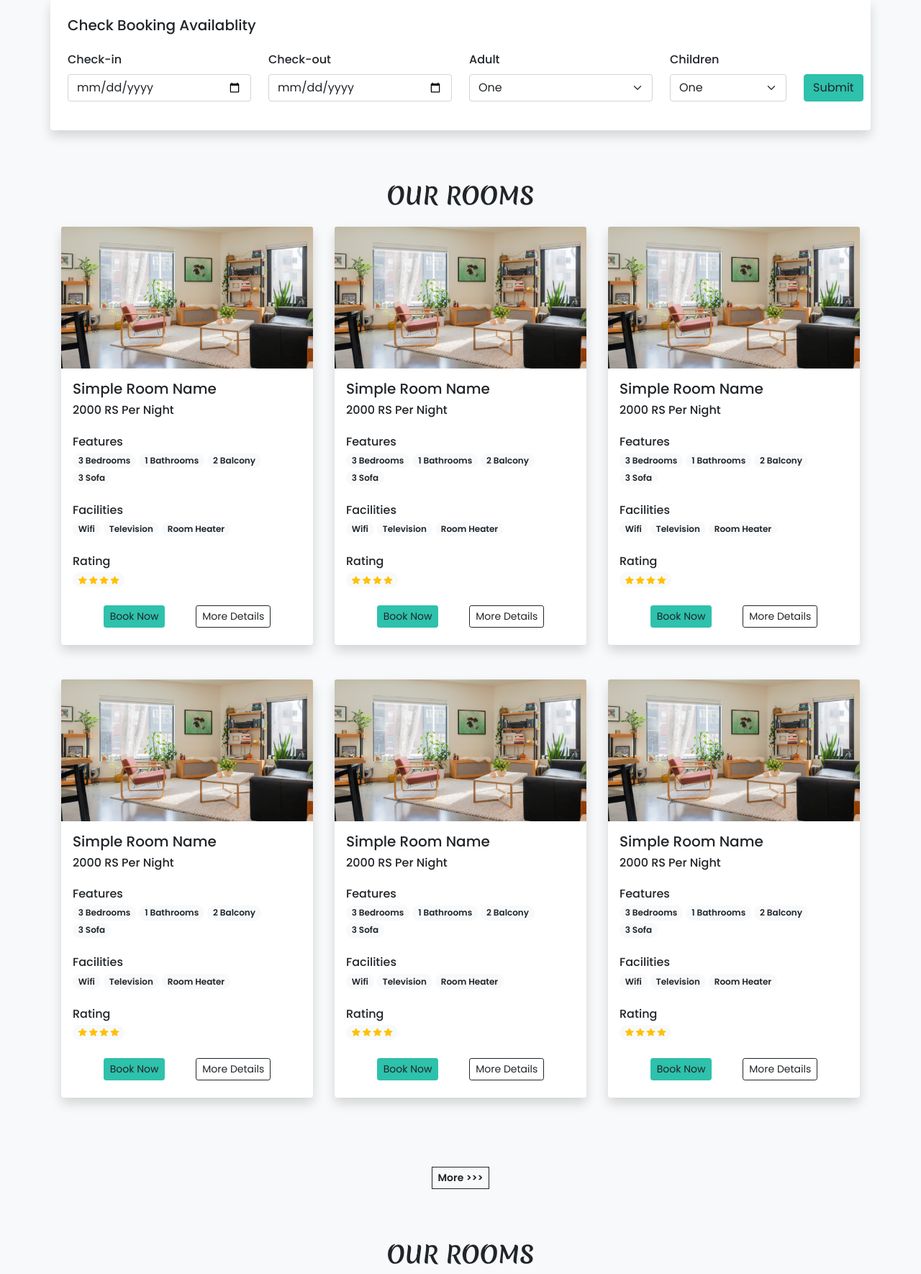
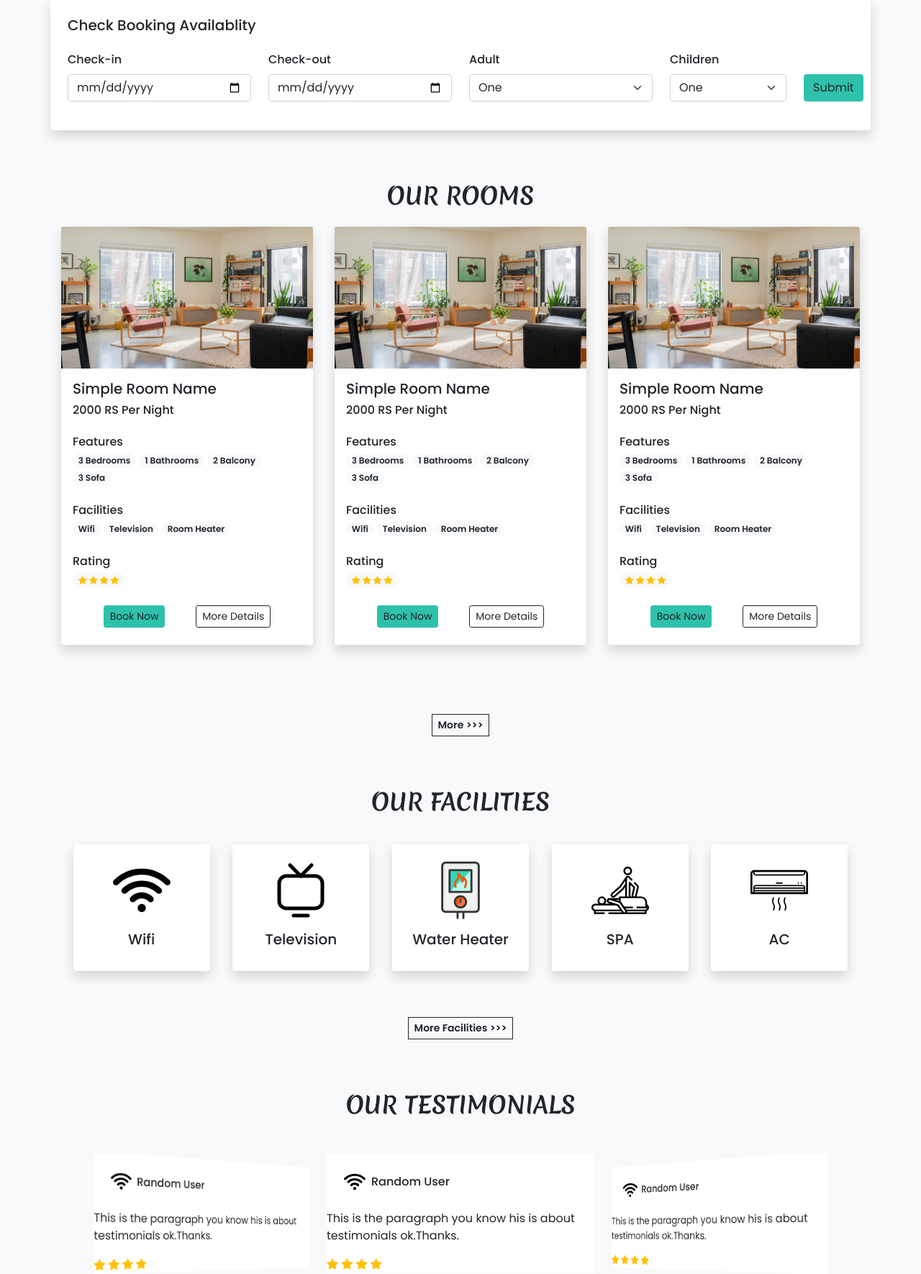
Before and after one commit to webcord7/Hotel-Town_Dynamic, a PHP site: page / in a window 1280 px wide. Shown: the part 967-2737 px from the top of the page at 72% size. Run offline with PHP 8.4, Linux system fonts and the light colour scheme.

Commit message:
Complete First Page

```diff
--- a/index.php
+++ b/index.php
@@ -4,7 +4,7 @@
 <head>
   <meta charset="UTF-8">
   <meta name="viewport" content="width=device-width, initial-scale=1.0">
-  <title>Hotel Town</title>
+  <title>HOTEL TOWN</title>
   <!-- Bootstrap 5 -->
   <link href="https://cdn.jsdelivr.net/npm/bootstrap@5.0.2/dist/css/bootstrap.min.css" rel="stylesheet"
     integrity="sha384-EVSTQN3/azprG1Anm3QDgpJLIm9Nao0Yz1ztcQTwFspd3yD65VohhpuuCOmLASjC" crossorigin="anonymous">
@@ -17,6 +17,11 @@
       margin-top: -50px;
       z-index: 2;
       position: relative;
+    }
+    @media screen and (max-width: 768px) {
+      .login-btn{
+        margin-bottom: 15px;
+      }
     }
 
     @media screen and (max-width: 575px) {
@@ -86,7 +91,7 @@
 
         </ul>
         <div class="d-flex">
-          <button type="button" class="btn btn-outline-dark shadow-none me-lg-2 me-3" data-bs-toggle="modal"
+          <button type="button" class="btn btn-outline-dark shadow-none me-lg-2 me-3 login-btn" data-bs-toggle="modal"
             data-bs-target="#loginModal">
             LogIn
           </button>
@@ -268,6 +273,7 @@
   </div>
   <!-- Our Rooms -->
   <h2 class="mt-5 pt-4 mb-4 text-center fw-bold h-font">OUR ROOMS</h2>
+  <!--  -->
   <div class="container">
     <div class="row">
       <div class="col-lg-4 col-md-6 mb-5">
@@ -322,215 +328,8 @@
             </div>
           </div>
         </div>
-    </div><div class="col-lg-4 col-md-6 mb-5">
-
-      <div class="card border-0 shadow" style="max-width: 350px; margin:auto;">
-        <img src="images/rooms/1.jpg" class="card-img-top">
-        <div class="card-body">
-          <h5 class="">Simple Room Name</h5>
-          <h6 class="mb-4">2000 RS Per Night</h6>
-          <div class="features mb-4">
-            <h6 class="mb-1">Features</h6>
-            <span class="badge rounded-pill bg-light text-dark text-wrap ">
-              3 Bedrooms
-            </span>
-            <span class="badge rounded-pill bg-light text-dark text-wrap ">
-              1 Bathrooms
-            </span>
-            <span class="badge rounded-pill bg-light text-dark text-wrap ">
-              2 Balcony
-            </span>
-            <span class="badge rounded-pill bg-light text-dark text-wrap ">
-              3 Sofa
-            </span>
       </div>
-            <div class="Facilities mb-4">
-              <h6 class="mb-1">Facilities</h6>
-              <span class="badge rounded-pill bg-light text-dark text-wrap ">
-                Wifi
-              </span>
-              <span class="badge rounded-pill bg-light text-dark text-wrap ">
-                Television
-              </span>
-              <span class="badge rounded-pill bg-light text-dark text-wrap ">
-                Room Heater
-              </span>
-            </div>
-            <div class="mb-4 Rating">
-              <h6 class="mb-1">Rating</h6>
-
-              <span class="badge rounded-pill bg-light ">
-
-                <i class="bi bi-star-fill text-warning"></i>
-                <i class="bi bi-star-fill text-warning"></i>
-                <i class="bi bi-star-fill text-warning"></i>
-                <i class="bi bi-star-fill text-warning "></i>
-              </span>
-            </div>
-          <div class="d-flex justify-content-evenly mb-2">
-
-          <a href="#" class="btn btn-sm  btn-outline-dark custom-bg shadow-none">Book Now</a>
-          <a href="#" class="btn btn-sm btn-outline-dark shadow-none">More Details</a>
-        </div>
-      </div>
-    </div>
-  </div><div class="col-lg-4 col-md-6 mb-5">
-
-    <div class="card border-0 shadow" style="max-width: 350px; margin:auto;">
-      <img src="images/rooms/1.jpg" class="card-img-top">
-      <div class="card-body">
-        <h5 class="">Simple Room Name</h5>
-        <h6 class="mb-4">2000 RS Per Night</h6>
-        <div class="features mb-4">
-          <h6 class="mb-1">Features</h6>
-          <span class="badge rounded-pill bg-light text-dark text-wrap ">
-            3 Bedrooms
-          </span>
-          <span class="badge rounded-pill bg-light text-dark text-wrap ">
-            1 Bathrooms
-          </span>
-          <span class="badge rounded-pill bg-light text-dark text-wrap ">
-            2 Balcony
-          </span>
-          <span class="badge rounded-pill bg-light text-dark text-wrap ">
-            3 Sofa
-          </span>
-        </div>
-          <div class="Facilities mb-4">
-            <h6 class="mb-1">Facilities</h6>
-            <span class="badge rounded-pill bg-light text-dark text-wrap ">
-              Wifi
-            </span>
-            <span class="badge rounded-pill bg-light text-dark text-wrap ">
-              Television
-            </span>
-            <span class="badge rounded-pill bg-light text-dark text-wrap ">
-              Room Heater
-            </span>
-          </div>
-          <div class="mb-4 Rating">
-            <h6 class="mb-1">Rating</h6>
-
-            <span class="badge rounded-pill bg-light ">
-
-              <i class="bi bi-star-fill text-warning"></i>
-              <i class="bi bi-star-fill text-warning"></i>
-              <i class="bi bi-star-fill text-warning"></i>
-              <i class="bi bi-star-fill text-warning "></i>
-            </span>
-          </div>
-        <div class="d-flex justify-content-evenly mb-2">
-
-        <a href="#" class="btn btn-sm  btn-outline-dark custom-bg shadow-none">Book Now</a>
-        <a href="#" class="btn btn-sm btn-outline-dark shadow-none">More Details</a>
-      </div>
-    </div>
-  </div>
-</div><div class="col-lg-4 col-md-6 mb-5">
-
-  <div class="card border-0 shadow" style="max-width: 350px; margin:auto;">
-    <img src="images/rooms/1.jpg" class="card-img-top">
-    <div class="card-body">
-      <h5 class="">Simple Room Name</h5>
-      <h6 class="mb-4">2000 RS Per Night</h6>
-      <div class="features mb-4">
-        <h6 class="mb-1">Features</h6>
-        <span class="badge rounded-pill bg-light text-dark text-wrap ">
-          3 Bedrooms
-        </span>
-        <span class="badge rounded-pill bg-light text-dark text-wrap ">
-          1 Bathrooms
-        </span>
-        <span class="badge rounded-pill bg-light text-dark text-wrap ">
-          2 Balcony
-        </span>
-        <span class="badge rounded-pill bg-light text-dark text-wrap ">
-          3 Sofa
-        </span>
-      </div>
-        <div class="Facilities mb-4">
-          <h6 class="mb-1">Facilities</h6>
-          <span class="badge rounded-pill bg-light text-dark text-wrap ">
-            Wifi
-          </span>
-          <span class="badge rounded-pill bg-light text-dark text-wrap ">
-            Television
-          </span>
-          <span class="badge rounded-pill bg-light text-dark text-wrap ">
-            Room Heater
-          </span>
-        </div>
-        <div class="mb-4 Rating">
-          <h6 class="mb-1">Rating</h6>
-
-          <span class="badge rounded-pill bg-light ">
-
-            <i class="bi bi-star-fill text-warning"></i>
-            <i class="bi bi-star-fill text-warning"></i>
-            <i class="bi bi-star-fill text-warning"></i>
-            <i class="bi bi-star-fill text-warning "></i>
-          </span>
-        </div>
-      <div class="d-flex justify-content-evenly mb-2">
-
-      <a href="#" class="btn btn-sm  btn-outline-dark custom-bg shadow-none">Book Now</a>
-      <a href="#" class="btn btn-sm btn-outline-dark shadow-none">More Details</a>
-    </div>
-  </div>
-</div>
-</div><div class="col-lg-4 col-md-6 mb-5">
-
-  <div class="card border-0 shadow" style="max-width: 350px; margin:auto;">
-    <img src="images/rooms/1.jpg" class="card-img-top">
-    <div class="card-body">
-      <h5 class="">Simple Room Name</h5>
-      <h6 class="mb-4">2000 RS Per Night</h6>
-      <div class="features mb-4">
-        <h6 class="mb-1">Features</h6>
-        <span class="badge rounded-pill bg-light text-dark text-wrap ">
-          3 Bedrooms
-        </span>
-        <span class="badge rounded-pill bg-light text-dark text-wrap ">
-          1 Bathrooms
-        </span>
-        <span class="badge rounded-pill bg-light text-dark text-wrap ">
-          2 Balcony
-        </span>
-        <span class="badge rounded-pill bg-light text-dark text-wrap ">
-          3 Sofa
-        </span>
-      </div>
-        <div class="Facilities mb-4">
-          <h6 class="mb-1">Facilities</h6>
-          <span class="badge rounded-pill bg-light text-dark text-wrap ">
-            Wifi
-          </span>
-          <span class="badge rounded-pill bg-light text-dark text-wrap ">
-            Television
-          </span>
-          <span class="badge rounded-pill bg-light text-dark text-wrap ">
-            Room Heater
-          </span>
-        </div>
-        <div class="mb-4 Rating">
-          <h6 class="mb-1">Rating</h6>
-
-          <span class="badge rounded-pill bg-light ">
-
-            <i class="bi bi-star-fill text-warning"></i>
-            <i class="bi bi-star-fill text-warning"></i>
-            <i class="bi bi-star-fill text-warning"></i>
-            <i class="bi bi-star-fill text-warning "></i>
-          </span>
-        </div>
-      <div class="d-flex justify-content-evenly mb-2">
-
-      <a href="#" class="btn btn-sm  btn-outline-dark custom-bg shadow-none">Book Now</a>
-      <a href="#" class="btn btn-sm btn-outline-dark shadow-none">More Details</a>
-    </div>
-  </div>
-</div>
-</div><div class="col-lg-4 col-md-6 mb-5">
+      <div class="col-lg-4 col-md-6 mb-5">
 
         <div class="card border-0 shadow" style="max-width: 350px; margin:auto;">
           <img src="images/rooms/1.jpg" class="card-img-top">
@@ -583,23 +382,285 @@
           </div>
         </div>
       </div>
+      <div class="col-lg-4 col-md-6 mb-5">
 
+        <div class="card border-0 shadow" style="max-width: 350px; margin:auto;">
+          <img src="images/rooms/1.jpg" class="card-img-top">
+          <div class="card-body">
+            <h5 class="">Simple Room Name</h5>
+            <h6 class="mb-4">2000 RS Per Night</h6>
+            <div class="features mb-4">
+              <h6 class="mb-1">Features</h6>
+              <span class="badge rounded-pill bg-light text-dark text-wrap ">
+                3 Bedrooms
+              </span>
+              <span class="badge rounded-pill bg-light text-dark text-wrap ">
+                1 Bathrooms
+              </span>
+              <span class="badge rounded-pill bg-light text-dark text-wrap ">
+                2 Balcony
+              </span>
+              <span class="badge rounded-pill bg-light text-dark text-wrap ">
+                3 Sofa
+              </span>
+            </div>
+            <div class="Facilities mb-4">
+              <h6 class="mb-1">Facilities</h6>
+              <span class="badge rounded-pill bg-light text-dark text-wrap ">
+                Wifi
+              </span>
+              <span class="badge rounded-pill bg-light text-dark text-wrap ">
+                Television
+              </span>
+              <span class="badge rounded-pill bg-light text-dark text-wrap ">
+                Room Heater
+              </span>
+            </div>
+            <div class="mb-4 Rating">
+              <h6 class="mb-1">Rating</h6>
 
+              <span class="badge rounded-pill bg-light ">
+
+                <i class="bi bi-star-fill text-warning"></i>
+                <i class="bi bi-star-fill text-warning"></i>
+                <i class="bi bi-star-fill text-warning"></i>
+                <i class="bi bi-star-fill text-warning "></i>
+              </span>
+            </div>
+            <div class="d-flex justify-content-evenly mb-2">
+
+              <a href="#" class="btn btn-sm  btn-outline-dark custom-bg shadow-none">Book Now</a>
+              <a href="#" class="btn btn-sm btn-outline-dark shadow-none">More Details</a>
+            </div>
+          </div>
+        </div>
+      </div>
       <div class="col-lg-12 text-center mt-5">
         <a href="#" class="btn btn-sm btn-outline-dark rounded-0 fw-bold shadow-none">More >>></a>
       </div>
     </div>
   </div>
+  <!-- Our Facilities -->
 
-  <h2 class="mt-5 pt-4 mb-4 text-center fw-bold h-font">OUR ROOMS</h2>
+  <h2 class="mt-5 pt-4 mb-4 text-center fw-bold h-font">OUR FACILITIES</h2>
+  <!--  -->
+  <div class="container">
+    <div class="row justify-content-evenly px-lg-0 px-lg-0 px-5">
+      <div class="col-lg-2 col-md-2 bg-white text-center rounded shadow py-4 my-3">
+        <img src="images/facilities/IMG_43553.svg" width="80px" alt="">
+        <h5 class="mt-3">Wifi</h5>
+      </div>
+      <div class="col-lg-2 col-md-2 bg-white text-center rounded shadow py-4 my-3">
+        <img src="images/facilities/IMG_41622.svg" width="80px" alt="">
+        <h5 class="mt-3">Television</h5>
+      </div>
+      <div class="col-lg-2 col-md-2 bg-white text-center rounded shadow py-4 my-3">
+        <img src="images/facilities/IMG_27079.svg" width="80px" alt="">
+        <h5 class="mt-3">Water Heater</h5>
+      </div>
+      <div class="col-lg-2 col-md-2 bg-white text-center rounded shadow py-4 my-3">
+        <img src="images/facilities/IMG_47816.svg" width="80px" alt="">
+        <h5 class="mt-3">SPA</h5>
+      </div>
+      <div class="col-lg-2 col-md-2 bg-white text-center rounded shadow py-4 my-3">
+        <img src="images/facilities/IMG_49949.svg" width="80px" alt="">
+        <h5 class="mt-3">AC</h5>
+      </div>
+    </div>
+    <div class="col-lg-12 text-center mt-5">
+      <a href="#" class="btn btn-sm btn-outline-dark rounded-0 fw-bold shadow-none">More Facilities >>></a>
+    </div>
+  </div>
+  <!-- Our Testimonials -->
+
+  <h2 class="mt-5 pt-4 mb-4 text-center fw-bold h-font">OUR TESTIMONIALS</h2>
+  <!--  -->
+  <div class="container mt-5">
+    <div class="swiper swiper-testtimonials">
+      <div class="swiper-wrapper mb-5">
+        <div class="swiper-slide bg-white mb-3">
+          <div class="profile d-flex align-items-center p-4">
+            <img src="images/facilities/IMG_43553.svg" width="30px">
+            <h6 class="m-0 ms-2">Random User</h6>
+          </div>
+          <p>
+
+            This is the paragraph you know his is about testimonials ok.Thanks.
+          </p>
+          <div class="rating">
+            <i class="bi bi-star-fill text-warning"></i>
+            <i class="bi bi-star-fill text-warning"></i>
+            <i class="bi bi-star-fill text-warning"></i>
+            <i class="bi bi-star-fill text-warning "></i>
+          </div>
+        </div>
+        <div class="swiper-slide bg-white mb-3">
+          <div class="profile d-flex align-items-center p-4">
+            <img src="images/facilities/IMG_43553.svg" width="30px">
+            <h6 class="m-0 ms-2">Random User</h6>
+          </div>
+          <p>
+
+            This is the paragraph you know his is about testimonials ok.Thanks.
+          </p>
+          <div class="rating">
+            <i class="bi bi-star-fill text-warning"></i>
+            <i class="bi bi-star-fill text-warning"></i>
+            <i class="bi bi-star-fill text-warning"></i>
+            <i class="bi bi-star-fill text-warning "></i>
+          </div>
+        </div>
+        <div class="swiper-slide bg-white mb-3">
+          <div class="profile d-flex align-items-center p-4">
+            <img src="images/facilities/IMG_43553.svg" width="30px">
+            <h6 class="m-0 ms-2">Random User</h6>
+          </div>
+          <p>
+
+            This is the paragraph you know his is about testimonials ok.Thanks.
+          </p>
+          <div class="rating">
+            <i class="bi bi-star-fill text-warning"></i>
+            <i class="bi bi-star-fill text-warning"></i>
+            <i class="bi bi-star-fill text-warning"></i>
+            <i class="bi bi-star-fill text-warning "></i>
+          </div>
+        </div>
+        <div class="swiper-slide bg-white mb-3">
+          <div class="profile d-flex align-items-center p-4">
+            <img src="images/facilities/IMG_43553.svg" width="30px">
+            <h6 class="m-0 ms-2">Random User</h6>
+          </div>
+          <p>
+
+            This is the paragraph you know his is about testimonials ok.Thanks.
+          </p>
+          <div class="rating">
+            <i class="bi bi-star-fill text-warning"></i>
+            <i class="bi bi-star-fill text-warning"></i>
+            <i class="bi bi-star-fill text-warning"></i>
+            <i class="bi bi-star-fill text-warning "></i>
+          </div>
+        </div>
+        <div class="swiper-slide bg-white mb-3">
+          <div class="profile d-flex align-items-center p-4">
+            <img src="images/facilities/IMG_43553.svg" width="30px">
+            <h6 class="m-0 ms-2">Random User</h6>
+          </div>
+          <p>
+
+            This is the paragraph you know his is about testimonials ok.Thanks.
+          </p>
+          <div class="rating">
+            <i class="bi bi-star-fill text-warning"></i>
+            <i class="bi bi-star-fill text-warning"></i>
+            <i class="bi bi-star-fill text-warning"></i>
+            <i class="bi bi-star-fill text-warning "></i>
+          </div>
+        </div>
+        <div class="swiper-slide bg-white mb-3">
+          <div class="profile d-flex align-items-center p-4">
+            <img src="images/facilities/IMG_43553.svg" width="30px">
+            <h6 class="m-0 ms-2">Random User</h6>
+          </div>
+          <p>
+
+            This is the paragraph you know his is about testimonials ok.Thanks.
+          </p>
+          <div class="rating">
+            <i class="bi bi-star-fill text-warning"></i>
+            <i class="bi bi-star-fill text-warning"></i>
+            <i class="bi bi-star-fill text-warning"></i>
+            <i class="bi bi-star-fill text-warning "></i>
+          </div>
+        </div>
+      </div>
+      <div class="swiper-pagination"></div>
+    </div>
+    <div class="col-lg-12 text-center mt-5">
+      <a href="#" class="btn btn-sm btn-outline-dark rounded-0 fw-bold shadow-none">Know More >>></a>
+    </div>
+  </div>
+
+  <!-- Reach us -->
+  <h2 class="mt-5 pt-4 mb-4 text-center fw-bold h-font">REACH US</h2>
+  <!--  -->
   <div class="container">
     <div class="row">
+      <div class="col-lg-8 col-md-12 p-4 mb-lg-0 mb-3 bg-white rounded">
+        <iframe class="w-100 rounded" height="320px"
+          src="https://www.google.com/maps/embed?pb=!1m18!1m12!1m3!1d217698.64919803524!2d74.3343893!3d31.509287213823633!2m3!1f0!2f0!3f0!3m2!1i1024!2i768!4f13.1!3m3!1m2!1s0x39190483e58107d9%3A0xc23abe6ccc7e2462!2sLahore%2C%20Punjab!5e0!3m2!1sen!2s!4v1715250566761!5m2!1sen!2s"
+          loading="lazy"></iframe>
+      </div>
+      <div class="col-lg-4 col-md-12">
+        <div class="bg-white p-4 mb-4 rounded">
+          <h4 class="text-decoration-underline">Call us:</h4>
+          <a href="tel: +92325822834" class="d-inline-block text-dark mb-2 text-decoration-none p-2"><i
+              class="bi bi-telephone-fill p-2"></i> 03258228602</a>
+          <br>
+          <a href="tel: +92325822834" class="d-inline-block text-dark mb-2 text-decoration-none p-2"><i
+              class="bi bi-telephone-fill p-2"></i> 03258228602</a>
+        </div>
+        <div class="bg-white p-4 mb-4 rounded">
+          <h4 class="text-decoration-underline">Follow us:</h4>
+          <a href="#" class="d-inline-block mb-3 ">
+            <span class="badge bg-light text-dark fs-6 p-2">
+              <i class="bi bi-twitter-x me-1"></i>Twitter
+            </span>
+          </a>
+          <br>
+          <a href="#" class="d-inline-block mb-3 ">
+            <span class="badge bg-light text-dark fs-6 p-2">
+              <i class="bi bi-facebook me-1"></i>Facebook
+            </span>
+          </a>
+          <br>
+          <a href="#" class="d-inline-block">
+            <span class="badge bg-light text-dark fs-6 p-2">
+              <i class="bi bi-instagram me-1"></i>Instagram
+            </span>
+          </a>
+        </div>
+      </div>
+    </div>
+  </div>
+
+  <!-- Footer  -->
+
+  <div class="container-fluid">
+    <div class="row">
+      <div class="col-lg-4 p-4 text-center">
+        <h3 class="h-font fw-bold fs-3 mb-2 text-decoration-underline">HOTEL TOWN</h3>
+        <p>
+          Lorem ipsum dolor sit amet consectetur adipisicing elit.
+          Porro dolorem rem unde maxime blanditiis
+          possimus saepe expedita ad. Molestias nisi,
+           atque sit maxime quae mollitia culpa eveniet aliquam architecto nobis!
+        </p>
+      </div>
+      <div class="col-lg-4 p-4 text-center">
+<h5 class="mb-3 text-decoration-underline">Links</h5>
+<a href="#"class=" d-inline-block mb-2 text-dark text-decoration-none">Home</a> <br>
+<a href="#"class=" d-inline-block mb-2 text-dark text-decoration-none">Rooms</a> <br>
+<a href="#"class=" d-inline-block mb-2 text-dark text-decoration-none">Facilities</a> <br>
+<a href="#"class=" d-inline-block mb-2 text-dark text-decoration-none">Contact us</a> <br>
+<a href="#"class=" d-inline-block mb-2 text-dark text-decoration-none">About</a>
+      </div>
+      <div class="col-lg-4 p-4 text-center">
+<h5 class="mb-3 text-decoration-underline">Follow us</h5>
+<a href="#" class="d-inline-block text-dark text-decoration-none mb-2">
+  <i class="bi bi-twitter-x me-1"></i>Twitter </a> <br>
+  <a href="#" class="d-inline-block text-dark text-decoration-none mb-2">
+    <i class="bi bi-facebook me-1"></i>Facebook </a> <br>
+    <a href="#" class="d-inline-block text-dark text-decoration-none">
+  <i class="bi bi-instagram me-1"></i>Instagram
+</a>
 
       </div>
+      <h6 class="bg-dark text-center text-white p-3 m-0">Designed and Develop By Abdulrehman</h6>
     </div>
-  <br><br><br><br>
-  <br><br><br>
-  <b>g</b>
+  </div>
+
 
 
 
@@ -619,6 +680,42 @@
         disableOnInteraction: false,
       }
     });
+    var swiper = new Swiper(".swiper-testtimonials", {
+      effect: "coverflow",
+      grabCursor: true,
+      centeredSlides: true,
+      loop: true,
+      slidesPerView: "auto",
+      slidesPerView: "3",
+
+      coverflowEffect: {
+        rotate: 50,
+        stretch: 0,
+        depth: 100,
+        modifier: 1,
+        slideShadows: false,
+      },
+      pagination: {
+        el: ".swiper-pagination",
+      },
+      breakpoints: {
+        320: {
+          slidesPerView: 1,
+        },
+        640: {
+          slidesPerView: 1,
+        },
+        768: {
+          slidesPerView: 2,
+        },
+        1024: {
+          slidesPerView: 3,
+        },
+        320: {
+          slidesPerView: 1,
+        }
+      }
+    });
   </script>
 </body>
 
```
Lines whose indentation alone changed are shown as unchanged.
